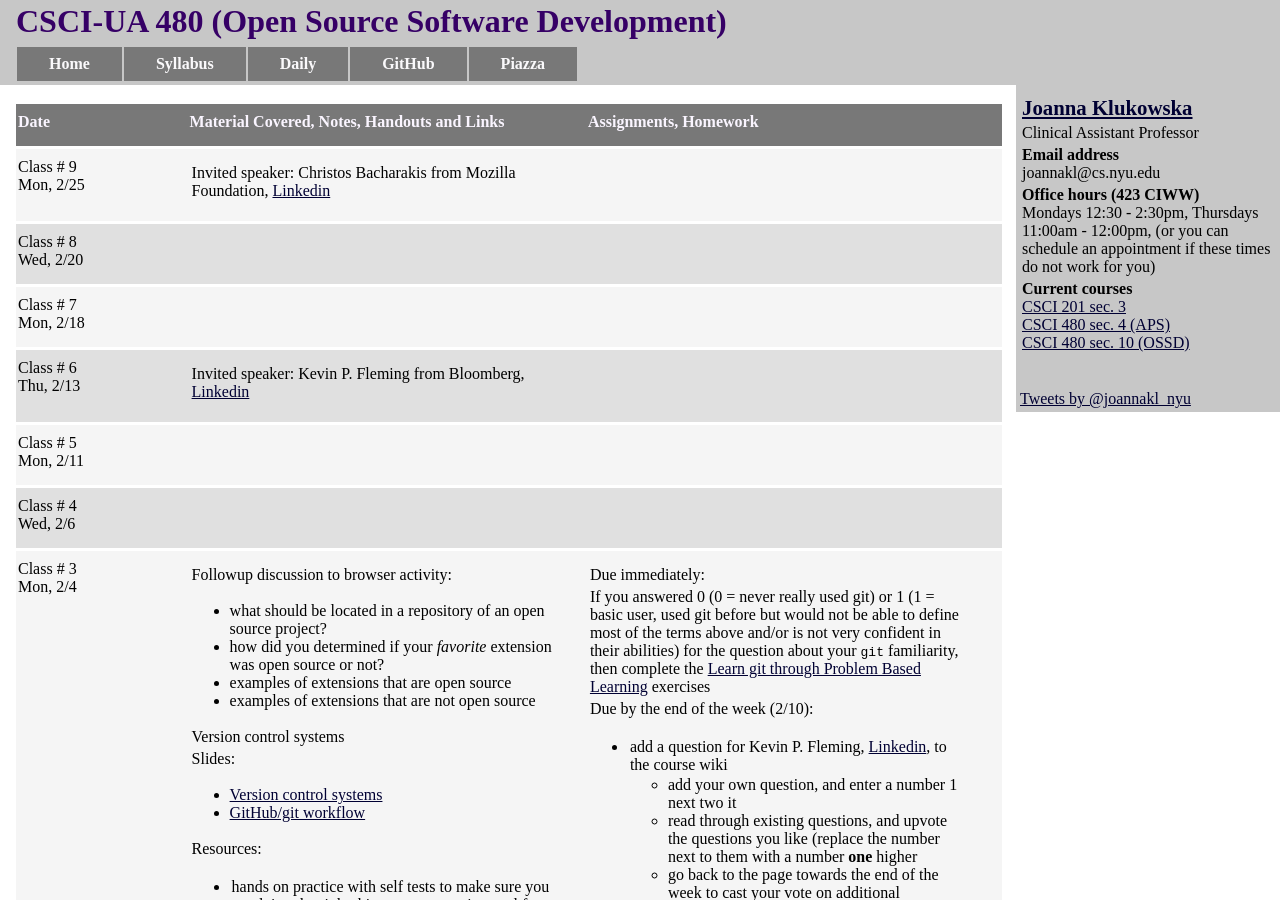
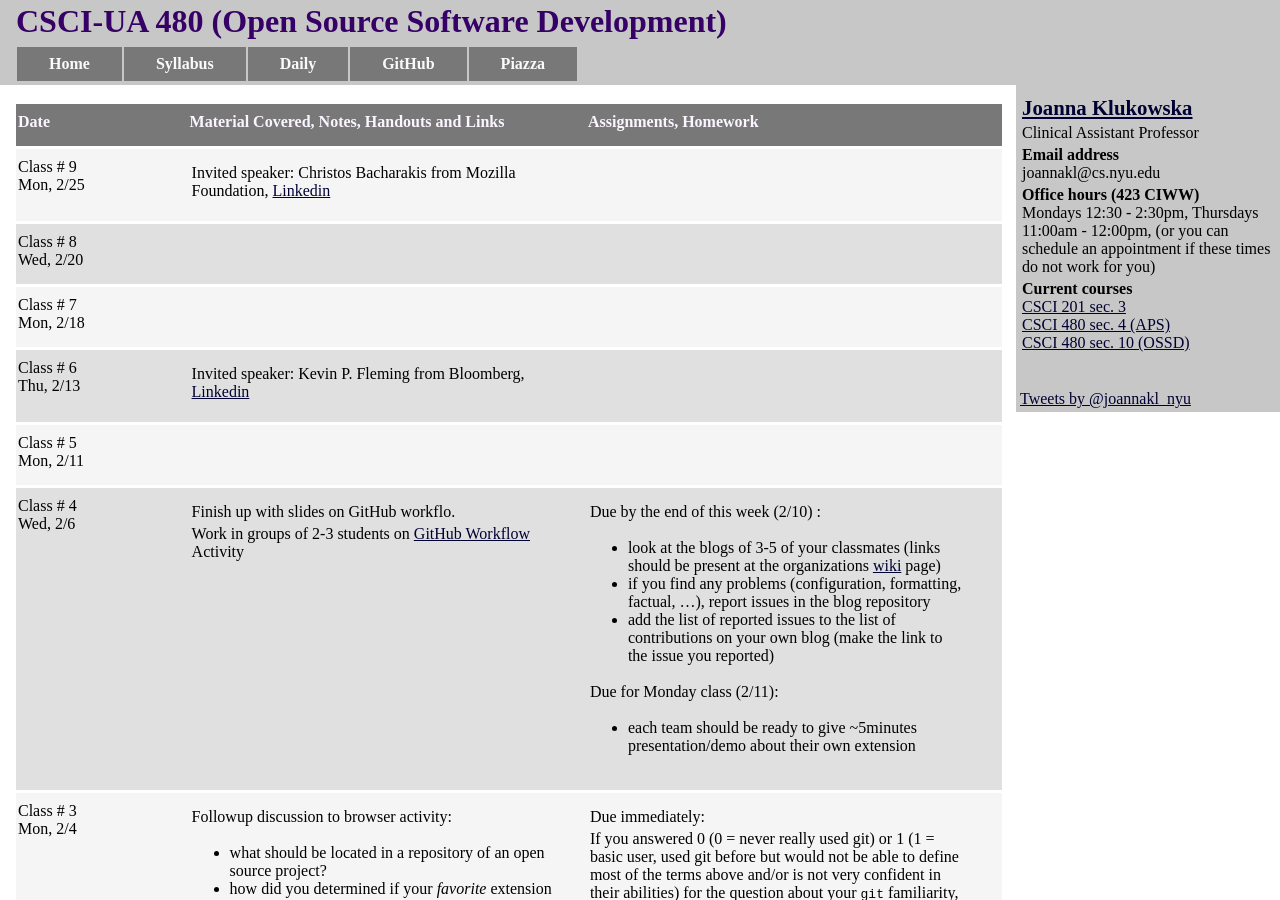
Before and after one commit to joannakl/ossd_s19, a Jekyll site: the page built from daily.html, in a window 1280 px wide and 900 px high. Built offline with Jekyll 4.4.1, drawn with Linux system fonts in a browser that asks for light colours; comment, search, counter and statistics services are not loaded.

Commit message:
add details for lecture 4

```diff
--- a/_includes/daily/04.markdown
+++ b/_includes/daily/04.markdown
@@ -10,6 +10,10 @@ Wed, 2/6
 <div class="column_materials">
 <p markdown="block">
 
+Finish up with slides on GitHub workflo.
+
+Work in groups of 2-3 students on
+[GitHub Workflow](https://github.com/joannakl/ossd_materials/tree/master/activities/github-workflow-activity) Activity
 
 </p>
 </div>
@@ -17,6 +21,17 @@ Wed, 2/6
 <div class="column_assign">
 <p markdown="block">
 
+Due by the end of this week (2/10) :
+- look at the blogs of 3-5 of your classmates (links
+should be present at the organizations [wiki](https://github.com/nyu-ossd-s19/wiki/wiki) page)
+- if you find any problems (configuration, formatting, factual, ...), report issues in the blog repository
+- add the list of reported issues to the list of
+contributions on your own blog   (make the link to the issue you
+reported)
+
+Due for Monday class (2/11):
+- each team should be ready to give ~5minutes presentation/demo about their own extension
+
 
 </p>
 </div>
```
